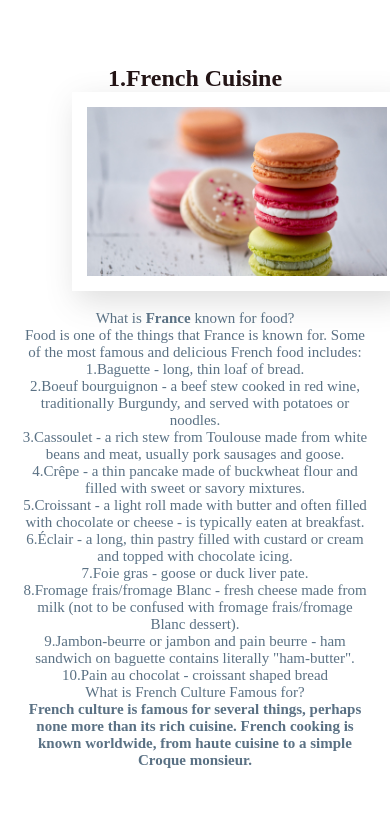
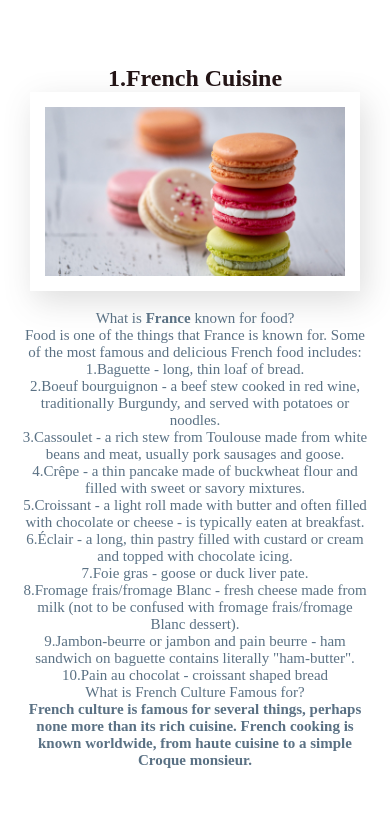
Before and after one commit to dragostrifan/Proiect2, a plain HTML site: page pagini/foodtour.html in a window 390 px wide. Shown: the part 1008-1824 px from the top of the page. Drawn offline with nearby package versions, Linux system fonts and the light colour scheme.

Commit message:
fixing media

```diff
--- a/style.css
+++ b/style.css
@@ -1153,7 +1153,7 @@ header.sticky{
   .container-img2 img {
     width: 500px;
     height: auto;
-    margin-left: 50px;
+
 }
 
   .navbar{
@@ -1227,6 +1227,8 @@ header.sticky{
     align-items: center;
   }
 
+
+
   .about{
     width: 100%;
     text-align: center;
@@ -1257,13 +1259,13 @@ header.sticky{
   .container-img1 img {
     width: 330px;
     height: auto;
-    margin-left: 50px;
+
 }
 
   .container-img2 img {
     width: 330px;
     height: auto;
-    margin-left: 50px;
+
 }
 
   .newsletter form{
```
